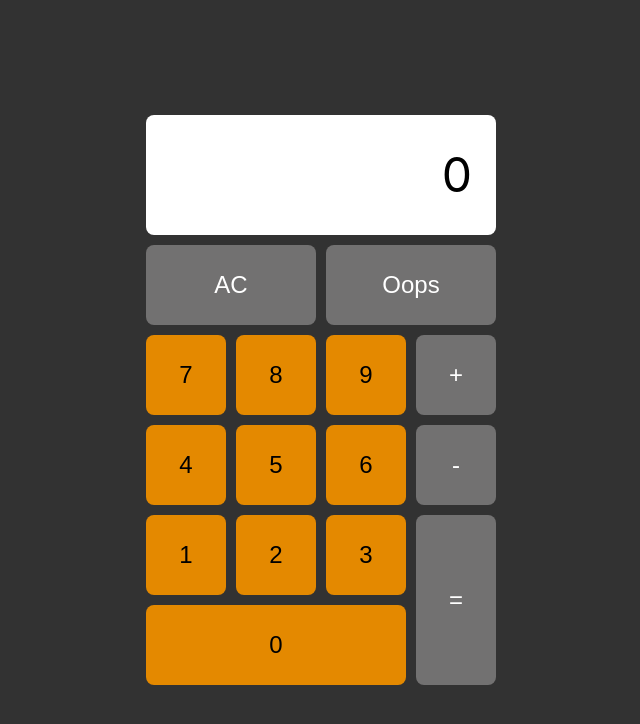
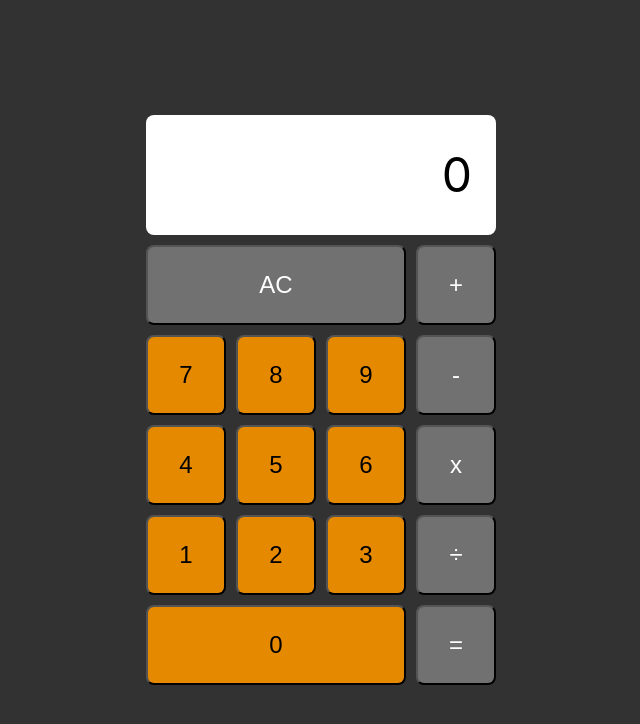
Before and after one commit to ReaganADavenport/Typescript_Calculator, a React (Create React App) app: page / in a window 1280 px wide. Shown: the top 724 px of the page, without its empty margins (319-959 px from the left). Built offline with nearby package versions, Linux system fonts and the light colour scheme.

Commit message:
added multiplication and division buttons and tests to go with them, everything passes and works

```diff
--- a/src/components/Button.tsx
+++ b/src/components/Button.tsx
@@ -17,7 +17,7 @@ type Props = React.HTMLProps<HTMLButtonElement> & {
 
 const StyledButton = styled.button`
     background: #727171;
-    border: none;
+    // border: none;
     border-radius: 8px;
     color: white;
     font-size: 24px;
--- a/src/components/Calculator.tsx
+++ b/src/components/Calculator.tsx
@@ -47,11 +47,12 @@ const Calculator: React.FC<{}> = () => {
         <Container>
             <Grid>
                 <Display>{state.displayValue}</Display>
-                <Button label="AC" position={[0,1]} width={2} onClick={handleAllClear}></Button>
-                <Button label="Oops" position={[2,1]} width={2}></Button>
-                <Button label="+" position={[3,2]} onClick={handleOperator(OperatorType.Add)}></Button>
-                <Button label="-" position={[3,3]} onClick={handleOperator(OperatorType.Subtract)}></Button>
-                <Button label="=" position={[3,4]} height={2} onClick={handleOperator(OperatorType.Equals)}></Button>
+                <Button label="AC" position={[0,1]} width={3} onClick={handleAllClear}></Button>
+                <Button label="+" position={[3,1]} onClick={handleOperator(OperatorType.Add)}></Button>
+                <Button label="-" position={[3,2]} onClick={handleOperator(OperatorType.Subtract)}></Button>
+                <Button label="x" position={[3,3]} onClick={handleOperator(OperatorType.Multiply)}></Button>
+                <Button label="÷" position={[3,4]} onClick={handleOperator(OperatorType.Divide)}></Button>
+                <Button label="=" position={[3,5]} onClick={handleOperator(OperatorType.Equals)}></Button>
                 <Button buttonType={ButtonType.Number} label="9" position={[2,2]} onClick={handleNumerical(9)}></Button>
                 <Button buttonType={ButtonType.Number} label="8" position={[1,2]} onClick={handleNumerical(8)}></Button>
                 <Button buttonType={ButtonType.Number} label="7" position={[0,2]} onClick={handleNumerical(7)}></Button>
--- a/src/modules/calc.ts
+++ b/src/modules/calc.ts
@@ -6,7 +6,8 @@ export enum InputType{
 export enum OperatorType {
     Add = 'add',
     Subtract = 'subtract',
-    // add Multiply and Divide later
+    Multiply = 'multiply',
+    Divide = 'divide',
     Equals = 'equals',
 }
 
@@ -72,10 +73,12 @@ const getTotal = (operations:Array<Operation>) : number =>
         switch(operation.operator){
             case OperatorType.Add:
                 return sum + operation.value;
-
             case OperatorType.Subtract:
                 return sum - operation.value;
-            // Ditto here too.
+            case OperatorType.Multiply:
+                return sum * operation.value;
+            case OperatorType.Divide:
+                return sum / operation.value;
             case OperatorType.Equals:
                 return sum;
         }
```
Also changed, not shown: 1 other file (tests, documents, lock files or other folders).
